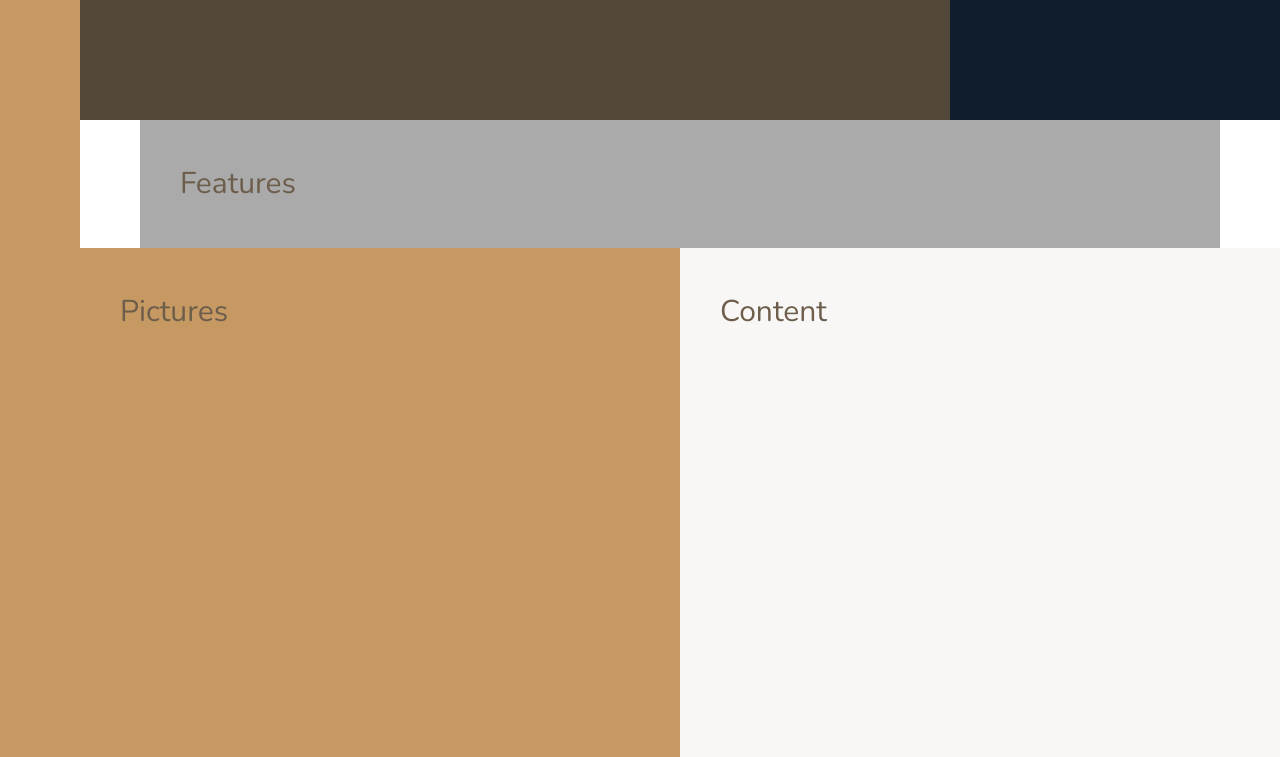
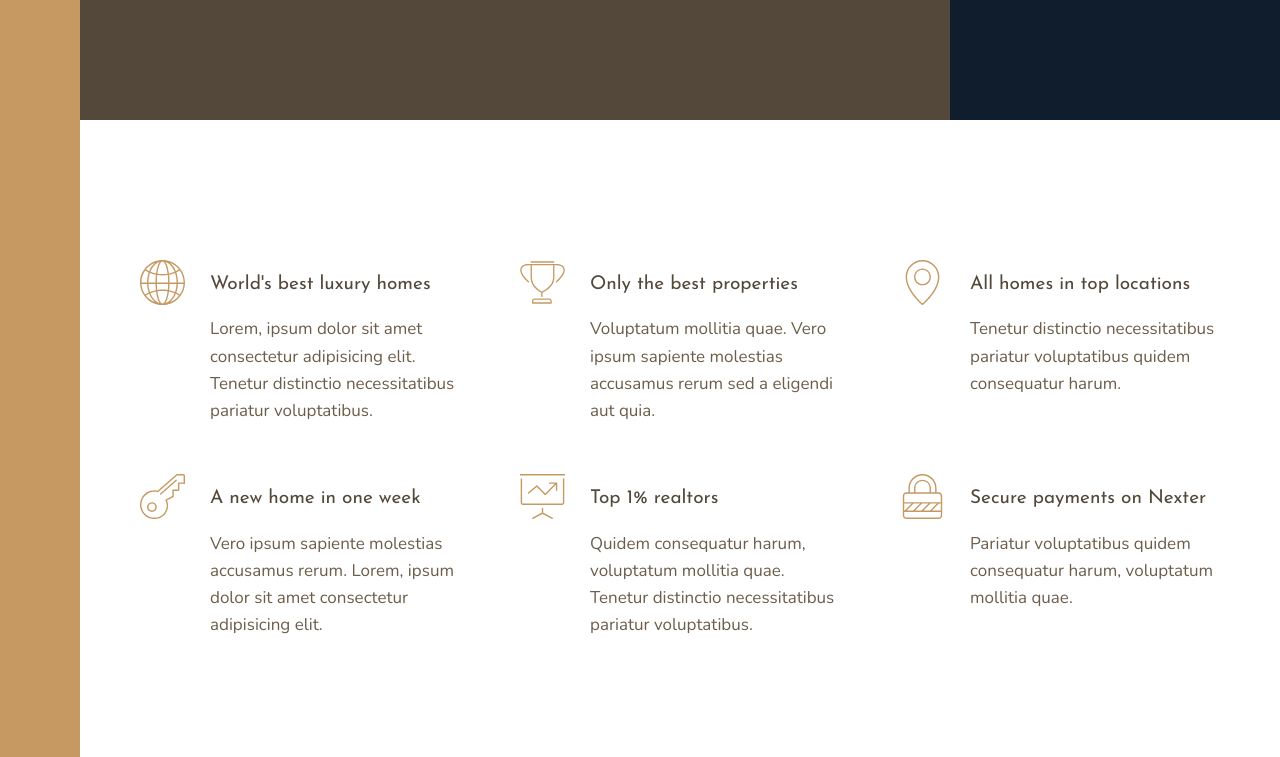
Before and after one commit to Quiatus/CSS_SASS, a plain HTML site: page 03_Prj_Nex/index.html in a window 1280 px wide. Shown: the part 520-1277 px from the top of the page. Drawn offline with nearby package versions, Linux system fonts and the light colour scheme.

Commit message:
add features section

```diff
--- a/03_Prj_Nex/index.html
+++ b/03_Prj_Nex/index.html
@@ -25,7 +25,54 @@
         </div>
 
         <section class="features">
-            Features
+            <div class="feature">
+                <svg class="feature__icon">
+                    <use xlink:href="img/sprite.svg#icon-global"></use>
+                </svg>
+                <h4 class="heading-4 heading-4--dark">World's best luxury homes</h4>
+                <p class="feature__text">Lorem, ipsum dolor sit amet consectetur adipisicing elit. Tenetur distinctio necessitatibus pariatur voluptatibus.
+                </p>
+            </div>
+            <div class="feature">
+                <svg class="feature__icon">
+                    <use xlink:href="img/sprite.svg#icon-trophy"></use>
+                </svg>
+                <h4 class="heading-4 heading-4--dark">Only the best properties</h4>
+                <p class="feature__text">Voluptatum mollitia quae. Vero ipsum sapiente molestias accusamus rerum sed a eligendi aut quia.
+                </p>
+            </div>
+            <div class="feature">
+                <svg class="feature__icon">
+                    <use xlink:href="img/sprite.svg#icon-map-pin"></use>
+                </svg>
+                <h4 class="heading-4 heading-4--dark">All homes in top locations</h4>
+                <p class="feature__text">Tenetur distinctio necessitatibus pariatur voluptatibus quidem consequatur harum.
+                </p>
+            </div>
+            <div class="feature">
+                <svg class="feature__icon">
+                    <use xlink:href="img/sprite.svg#icon-key"></use>
+                </svg>
+                <h4 class="heading-4 heading-4--dark">A new home in one week</h4>
+                <p class="feature__text">Vero ipsum sapiente molestias accusamus rerum. Lorem, ipsum dolor sit amet consectetur adipisicing elit.
+                </p>
+            </div>
+            <div class="feature">
+                <svg class="feature__icon">
+                    <use xlink:href="img/sprite.svg#icon-presentation"></use>
+                </svg>
+                <h4 class="heading-4 heading-4--dark">Top 1% realtors</h4>
+                <p class="feature__text">Quidem consequatur harum, voluptatum mollitia quae. Tenetur distinctio necessitatibus pariatur voluptatibus.
+                </p>
+            </div>
+            <div class="feature">
+                <svg class="feature__icon">
+                    <use xlink:href="img/sprite.svg#icon-lock"></use>
+                </svg>
+                <h4 class="heading-4 heading-4--dark">Secure payments on Nexter</h4>
+                <p class="feature__text">Pariatur voluptatibus quidem consequatur harum, voluptatum mollitia quae.
+                </p>
+            </div>
         </section>
 
         <div class="story__pictures">
--- a/03_Prj_Nex/sass/_base.scss
+++ b/03_Prj_Nex/sass/_base.scss
@@ -39,12 +39,4 @@
     display: grid;
     grid-template-rows: 80vh min-content 40vw repeat(3, min-content);
     grid-template-columns: [sidebar-start] 8rem [sidebar-end full-start] minmax(6rem, 1fr) [center-start] repeat(8, [col-start] minmax(min-content, 14rem) [col-end]) [center-end] minmax(6rem, 1fr) [full-end];
-
-    // temp
-    & > * {
-        padding: 4rem;
-        font-size: 3rem;
-    }
-
-    //---
 }
--- a/03_Prj_Nex/sass/_features.scss
+++ b/03_Prj_Nex/sass/_features.scss
@@ -1,4 +1,29 @@
 .features {
-    background-color: $color-grey-light-2;
     grid-column: center-start / center-end;
+
+    margin: 15rem 0;
+
+    display: grid;
+    grid-template-columns: repeat(auto-fit, minmax(25rem, 1fr));
+    gap: 6rem;
 }
+
+.feature {
+    display: grid;
+    grid-template-columns: min-content 1fr;
+    grid-template-rows: min-content 1fr;
+    gap: 1.5rem 2.5rem;
+    align-items: start;
+
+    &__icon {
+        fill: $color-primary;
+        width: 4.5rem;
+        height: 4.5rem;
+        grid-row: 1 / span 2;
+        transform: translateY(-1rem);
+    }
+
+    &__text {
+        font-size: 1.7rem;
+    }
+}
--- a/03_Prj_Nex/sass/_typography.scss
+++ b/03_Prj_Nex/sass/_typography.scss
@@ -0,0 +1,24 @@
+%heading {
+    font-family: $font-display;
+    font-weight: 400;
+}
+
+.heading-1 {
+    @extend %heading;
+}
+
+.heading-2 {
+    @extend %heading;
+}
+
+.heading-3 {
+    @extend %heading;
+}
+
+.heading-4 {
+    @extend %heading;
+    font-size: 1.9rem;
+
+    &--light { color: $color-grey-light-1 };
+    &--dark { color: $color-grey-dark-1 };
+}
```
Also changed, not shown: 03_Prj_Nex/css/style.css, 1 other file.
